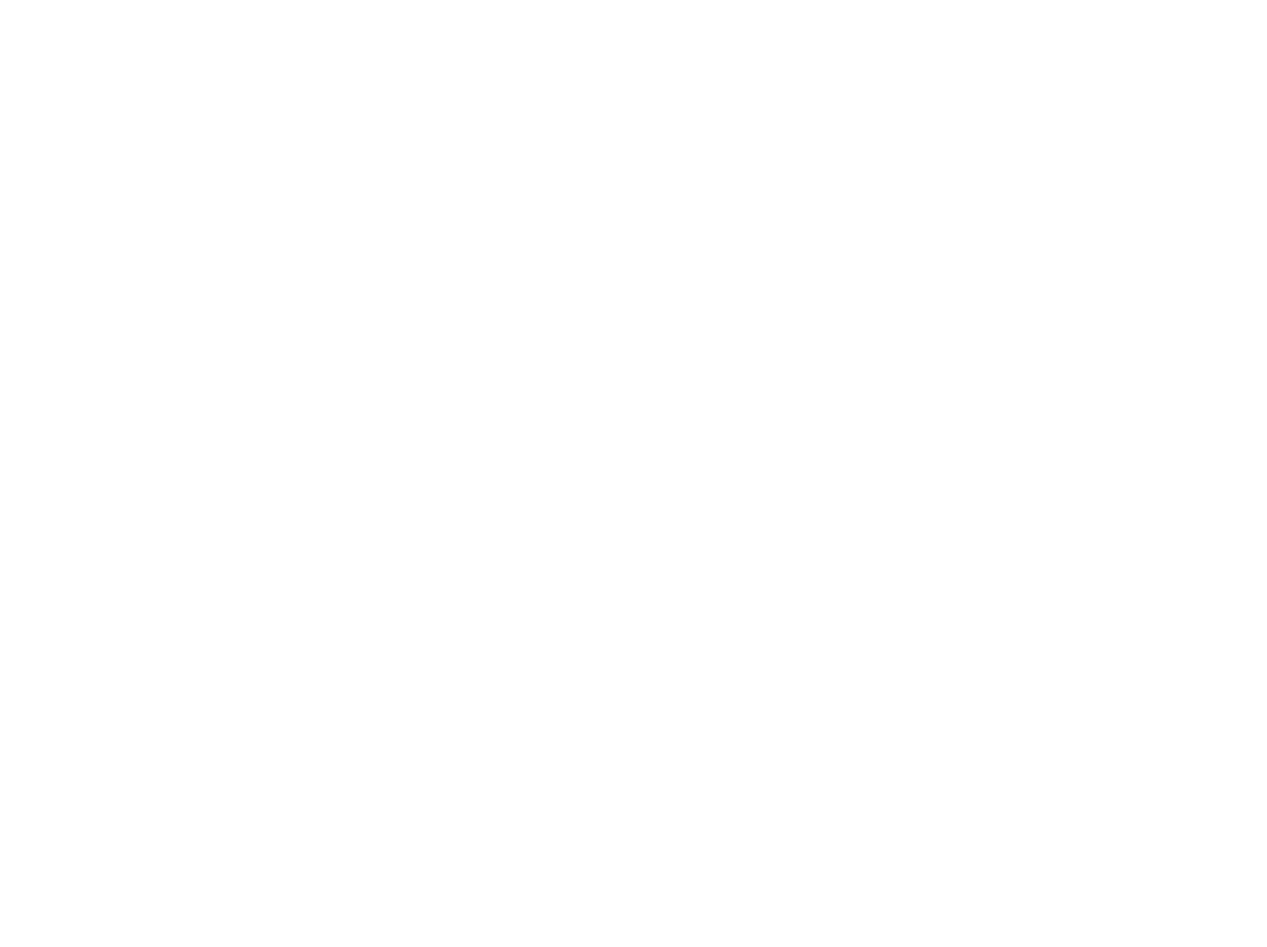
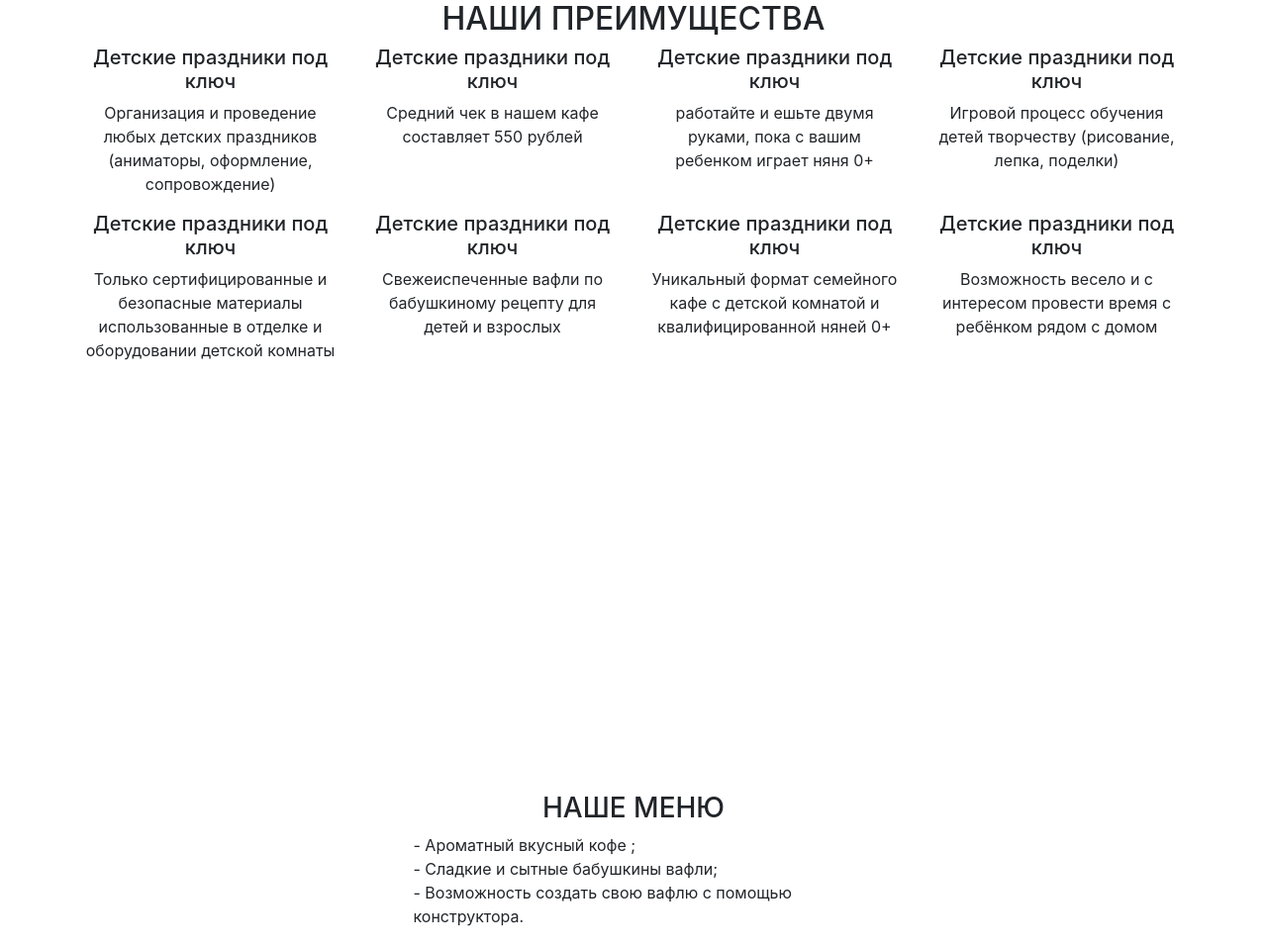
Before and after one commit to Grinder21/Lending_Project, a plain HTML site: page index.html in a window 1280 px wide. Shown: the top 957 px of the page at 99% size. Before the commit the page ends 800 px from the top, so only its background shows below. Drawn offline with nearby package versions, Linux system fonts and the light colour scheme.

Commit message:
Добавил 3 блока
Добавлены блоки 2, 3, 5

```diff
--- a/index.html
+++ b/index.html
@@ -1,6 +1,7 @@
 <!doctype html>
 <html lang="en">
-  <head>
+
+<head>
     <meta charset="utf-8">
     <meta name="viewport" content="width=device-width, initial-scale=1, shrink-to-fit=no">
     <script src="https://code.jquery.com/jquery-3.5.1.slim.min.js" integrity="sha384-DfXdz2htPH0lsSSs5nCTpuj/zy4C+OGpamoFVy38MVBnE+IbbVYUew+OrCXaRkfj" crossorigin="anonymous"></script>
@@ -11,10 +12,98 @@
     <script src="js/script.js"></script>
 
     <title>Бабушка приехала</title>
-  </head>
-  <body>
+</head>
+
+<body>
+
+
+    <!--  Наши преимущества начало стр 2-->
+
+    <div class="container text-center" id="screenNum2">
+        <h2>НАШИ ПРЕИМУЩЕСТВА</h2>
+        <div class="row align-self-center">
+            <div class="col-12 col-md-6 col-xl-3">
+                <!--<img src="" alt="">-->
+                <h5>Детские праздники под ключ</h5>
+                <p>Организация и проведение любых детских праздников (аниматоры, оформление, сопровождение)</p>
+            </div>
+            <div class="col-12 col-md-6 col-xl-3">
+                <!--<img src="" alt="">-->
+                <h5>Детские праздники под ключ</h5>
+                <p>Средний чек в нашем кафе составляет 550 рублей </p>
+            </div>
+            <div class="col-12 col-md-6 col-xl-3">
+                <!--<img src="" alt="">-->
+                <h5>Детские праздники под ключ</h5>
+                <p>работайте и ешьте двумя руками, пока с вашим ребенком играет няня 0+</p>
+            </div>
+            <div class="col-12 col-md-6 col-xl-3">
+                <!--<img src="" alt="">-->
+                <h5>Детские праздники под ключ</h5>
+                <p>Игровой процесс обучения детей творчеству (рисование, лепка, поделки)</p>
+            </div>
+            <div class="col-12 col-md-6 col-xl-3">
+                <!--<img src="" alt="">-->
+                <h5>Детские праздники под ключ</h5>
+                <p>Только сертифицированные и безопасные материалы использованные в отделке и оборудовании детской комнаты</p>
+            </div>
+            <div class="col-12 col-md-6 col-xl-3">
+                <!--<img src="" alt="">-->
+                <h5>Детские праздники под ключ</h5>
+                <p>Свежеиспеченные вафли по бабушкиному рецепту для детей и взрослых</p>
+            </div>
+            <div class="col-12 col-md-6 col-xl-3">
+                <!--<img src="" alt="">-->
+                <h5>Детские праздники под ключ</h5>
+                <p>Уникальный формат семейного кафе с детской комнатой и квалифицированной няней 0+ </p>
+            </div>
+            <div class="col-12 col-md-6 col-xl-3">
+                <!--<img src="" alt="">-->
+                <h5>Детские праздники под ключ</h5>
+                <p>Возможность весело и с интересом провести время с ребёнком рядом с домом</p>
+            </div>
+        </div>
+    </div>
+
+    <!-- Наши преимущества конец-->
+
+    <!-- Наше меню начало стр 3 -->
+
+    <div class="container text-center" id="screenNum2">
+        <h3>НАШЕ МЕНЮ</h3>
+        <div class="row">
+            <ul class="text-left col-5 mx-auto">
+                <li>- Ароматный вкусный кофе ;</li>
+                <li>- Сладкие и сытные бабушкины вафли;</li>
+                <li>- Возможность создать свою вафлю с помощью конструктора.</li>
+            </ul>
+        </div>
+    </div>
+
+    <!-- Наше меню конец -->
+
+    <!-- Целевая аудитория начало стр 5 -->
+
+    <div class="container text-center" id="screenNum3">
+        <h3>Целевая аудитория</h3>
+        <div class="row align-items-center">
+            <div class="col-12 col-md-4">
+                <!-- <img src="" alt=""> -->
+                <p>Семейные пары пришедшие с детьми, поиграть в игры, отдохнуть и развлечься</p>
+            </div>
+            <div class="col-12 col-md-4">
+                <!-- <img src="" alt=""> -->
+                <p>Посетители, пришедшие одни или с ребёнком, чтобы провести встречу, поработать в свободной обстановке, воспользоваться свободным доступом в интернет и т.д.</p>
+            </div>
+            <div class="col-12 col-md-4">
+                <!-- <img src="" alt=""> -->
+                <p>Родители и жители ближайших микрорайонов, использующие данный формат как альтернативу детскому саду или кружкам</p>
+            </div>
+        </div>
+    </div>
+
+    <!-- Целевая аудитория конец стр 5 -->
 
     <script src="https://code.jquery.com/jquery-3.5.1.slim.min.js" integrity="sha384-DfXdz2htPH0lsSSs5nCTpuj/zy4C+OGpamoFVy38MVBnE+IbbVYUew+OrCXaRkfj" crossorigin="anonymous"></script>
     <script src="https://cdn.jsdelivr.net/npm/bootstrap@4.5.3/dist/js/bootstrap.bundle.min.js" integrity="sha384-ho+j7jyWK8fNQe+A12Hb8AhRq26LrZ/JpcUGGOn+Y7RsweNrtN/tE3MoK7ZeZDyx" crossorigin="anonymous"></script>
-  </body>
-</html>
+</body></html>
--- a/style/style.css
+++ b/style/style.css
@@ -0,0 +1,16 @@
+#screenNum2{
+    height: 100vh;
+}
+
+#screenNum3{
+    height: 100vh;
+}
+
+#screenNum5{
+    height: 100vh;
+}
+
+
+li{
+    list-style-type: none;
+}
```
